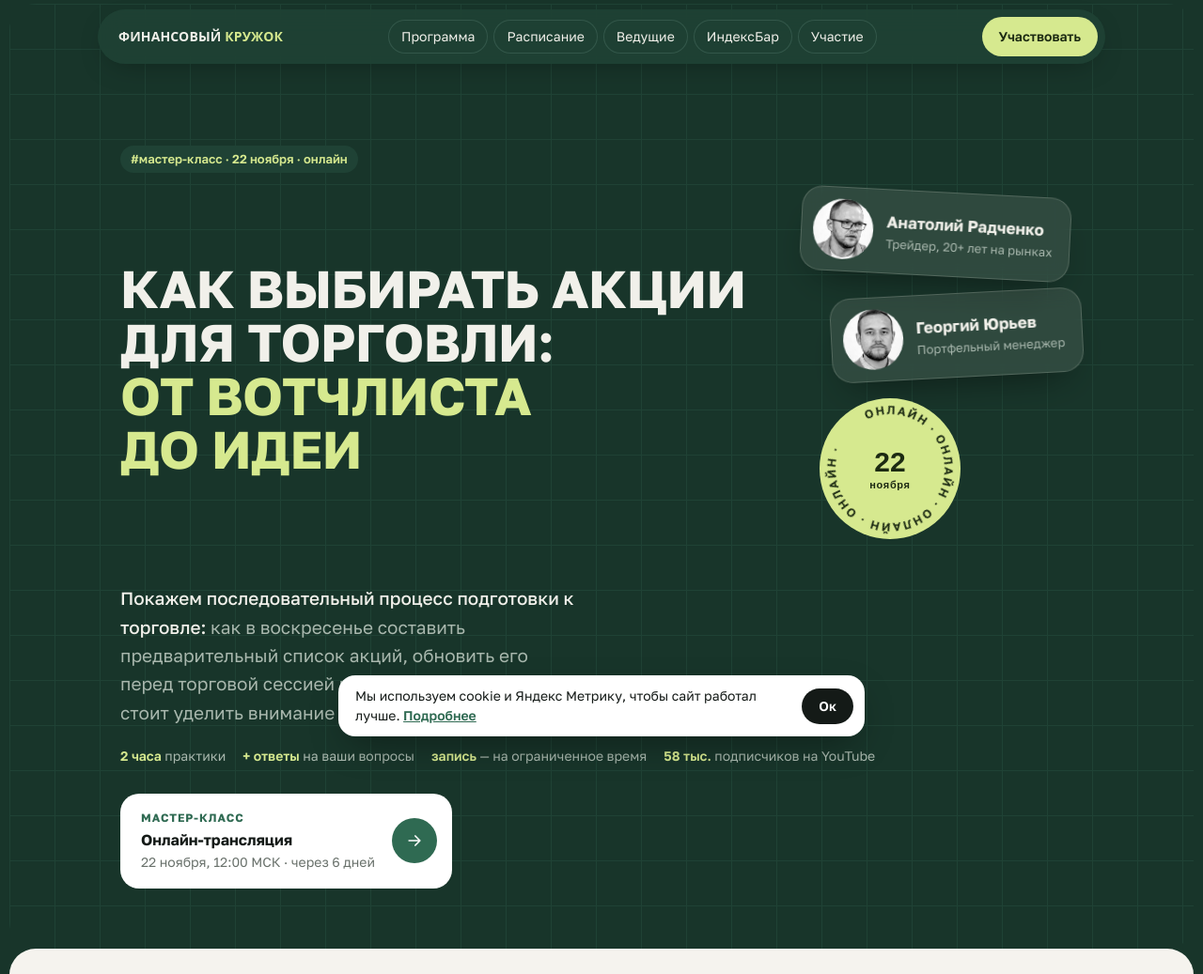
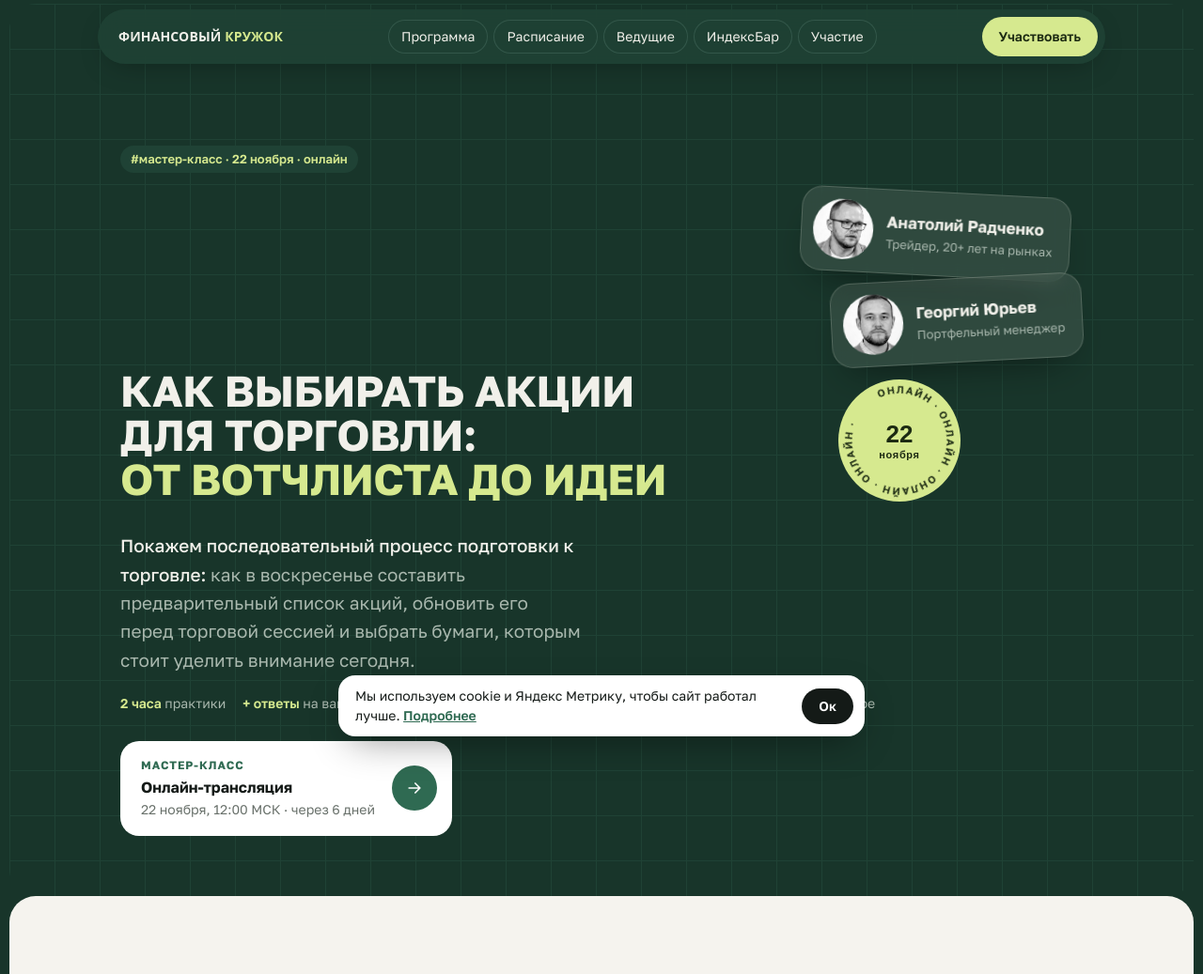
Before and after one commit to Nerunkov/fincircle-landing, a plain HTML site: page index.html in a window 1280 px wide. Shown: the top 1037 px of the page at 94% size. Drawn offline with Linux system fonts and the light colour scheme; a web font is replaced by a local one.

Commit message:
Первый экран: заголовок в три строки, CTA на первом экране
Co-Authored-By: Claude Opus 5.5 <noreply@anthropic.com>

```diff
--- a/index.html
+++ b/index.html
@@ -72,7 +72,8 @@ mark{background:var(--mark);color:inherit;padding:1px 4px;border-radius:5px;-web
   linear-gradient(var(--bg2) 1px,transparent 1px) 0 0/48px 48px,
   linear-gradient(90deg,var(--bg2) 1px,transparent 1px) 0 0/48px 48px,var(--bg)}
 .hero .tag{background:var(--bg2);color:var(--lime)}
-.hero h1{font-size:clamp(24px,7.6vw,56px);margin-top:26px}
+.hero h1{font-size:clamp(24px,6.4vw,46px);margin-top:26px;text-wrap:wrap}
+.hero h1 em{display:block}
 .hero .stage{display:grid;grid-template-columns:minmax(0,1fr) 300px;gap:32px;align-items:center}
 .faces-row{position:relative;height:390px}
 .hero h1 em{font-style:normal;color:var(--lime)}
@@ -90,7 +91,7 @@ mark{background:var(--mark);color:inherit;padding:1px 4px;border-radius:5px;-web
 .seal b small{display:block;font-size:11px;letter-spacing:.06em;margin-top:4px}
 @keyframes spin{to{transform:rotate(360deg)}}
 @media (prefers-reduced-motion:reduce){.seal svg{animation:none}}
-.hero .low{display:flex;flex-wrap:wrap;justify-content:space-between;align-items:flex-end;gap:28px;margin-top:48px}
+.hero .low{display:flex;flex-wrap:wrap;justify-content:space-between;align-items:flex-end;gap:28px;margin-top:32px}
 .hero .sub{font-size:19px;color:var(--on-bg-muted);max-width:42ch}
 .hero .sub b{color:var(--on-bg);font-weight:500}
 .next{display:flex;align-items:center;gap:18px;background:var(--card);color:var(--ink);border-radius:20px;padding:16px 16px 16px 22px;text-decoration:none;min-width:0;max-width:440px}
@@ -202,6 +203,7 @@ footer .disc{flex-basis:100%;font-size:13px}
 .stick{display:none}
 @media (max-width:380px){.nav .btn{display:none}}
 
+@media (min-width:1001px){.hero .stage{align-items:end}.faces-row{height:350px}.f2{top:112px}.seal{width:130px;height:130px;left:40px}.seal b{font-size:26px}}
 @media (max-width:1000px){
   .nav nav{display:none}
   .faces-row{height:auto;display:flex;flex-wrap:wrap;gap:10px}
```
